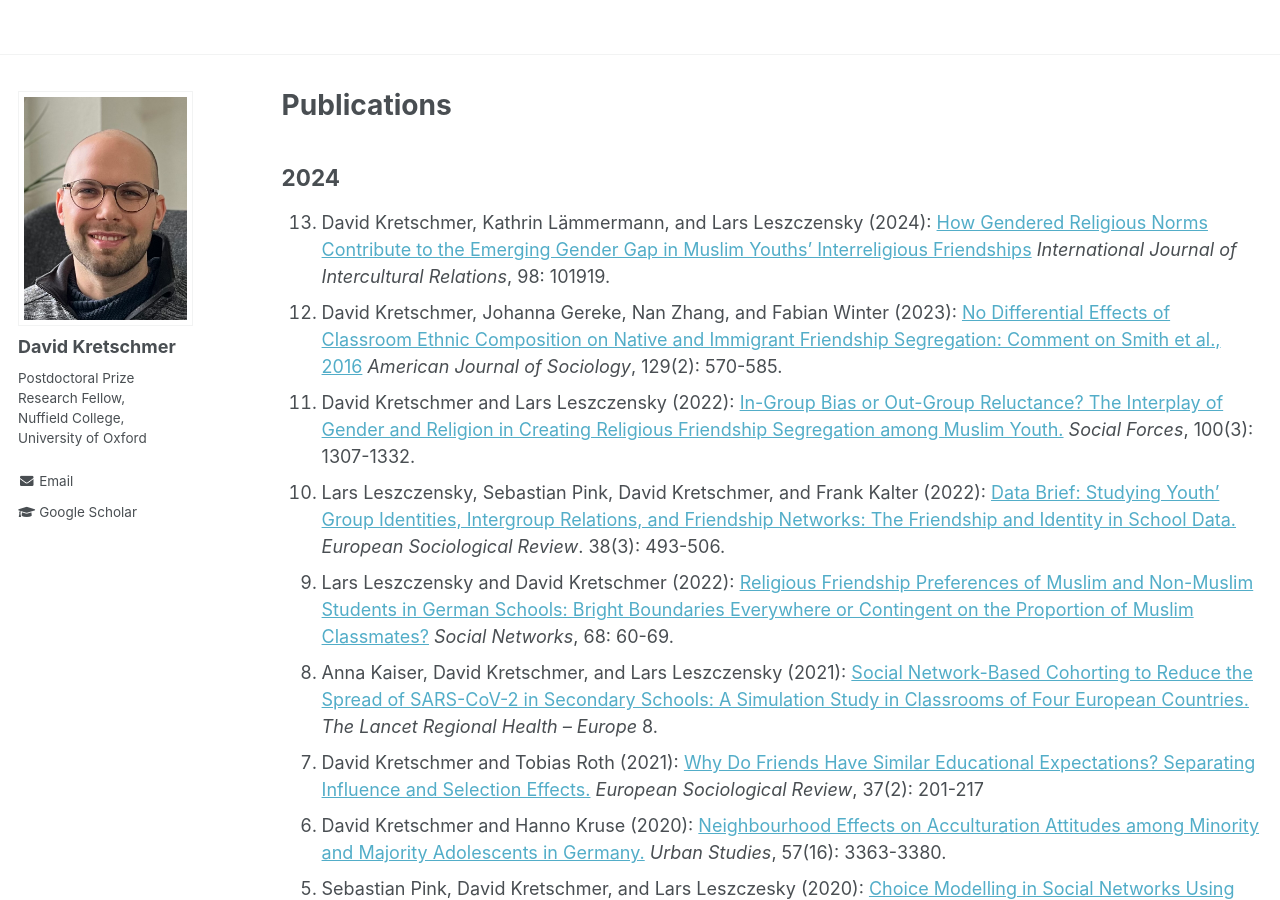
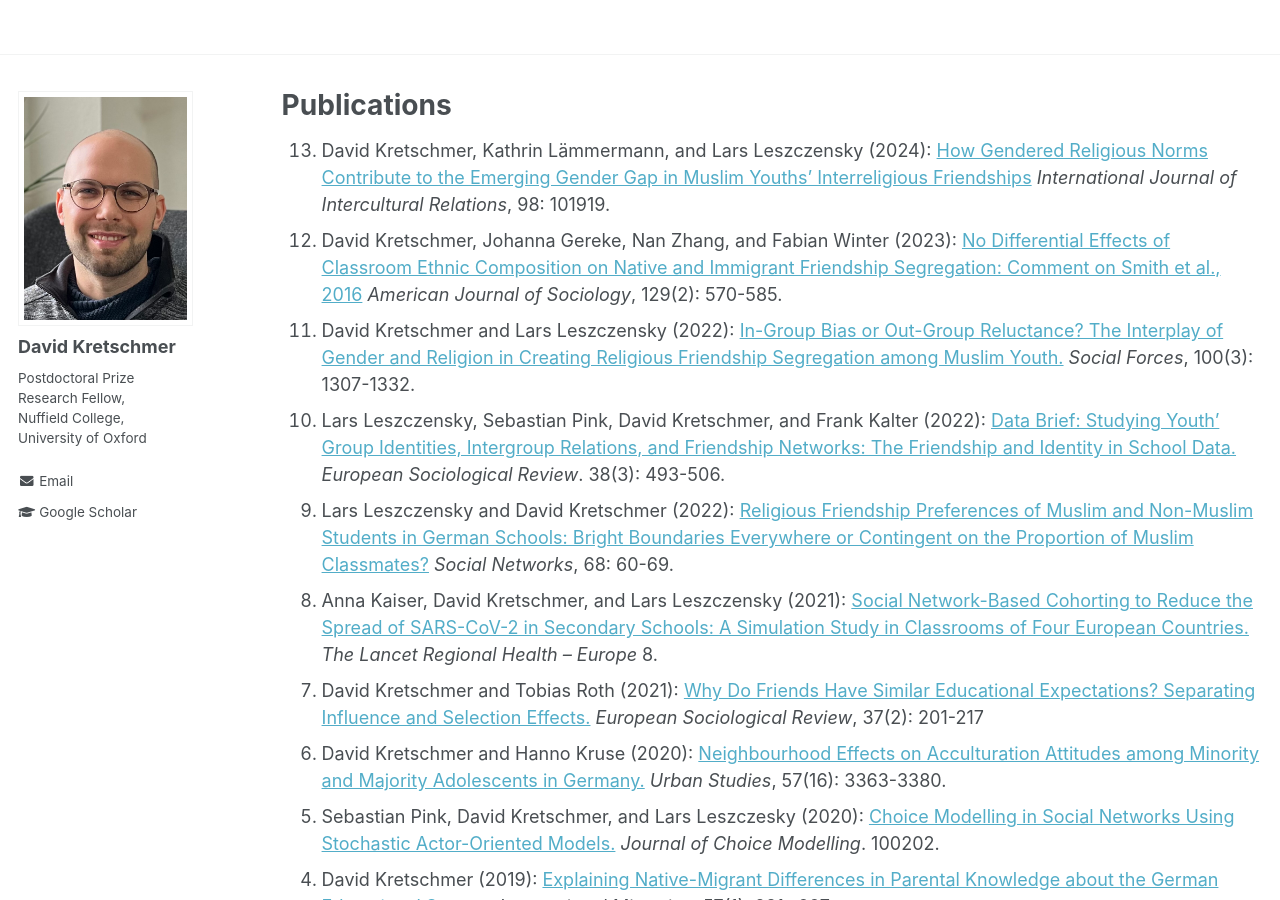
Before and after one commit to DavidKretschmer/davidkretschmer.github.io, a Jekyll site: the page built from _pages/publications.md, in a window 1280 px wide and 900 px high. Built offline with Jekyll 4.4.1, drawn with Linux system fonts in a browser that asks for light colours.

Commit message:
Update publications

```diff
--- a/_pages/publications.md
+++ b/_pages/publications.md
@@ -4,8 +4,6 @@ title: "Publications"
 permalink: /publications/
 author_profile: true
 ---
-
-## 2024
 
 13. David Kretschmer, Kathrin Lämmermann, and Lars Leszczensky (2024): [How Gendered Religious Norms Contribute to the Emerging Gender Gap in Muslim Youths’ Interreligious Friendships](https://www.sciencedirect.com/science/article/pii/S0147176723001670){:target="_blank"} _International Journal of Intercultural Relations_, 98: 101919.
 12. David Kretschmer, Johanna Gereke, Nan Zhang, and Fabian Winter (2023): [No Differential Effects of Classroom Ethnic Composition on Native and Immigrant Friendship Segregation: Comment on Smith et al., 2016](https://www.journals.uchicago.edu/doi/full/10.1086/727823){:target="_blank"} _American Journal of Sociology_, 129(2): 570-585.
```
